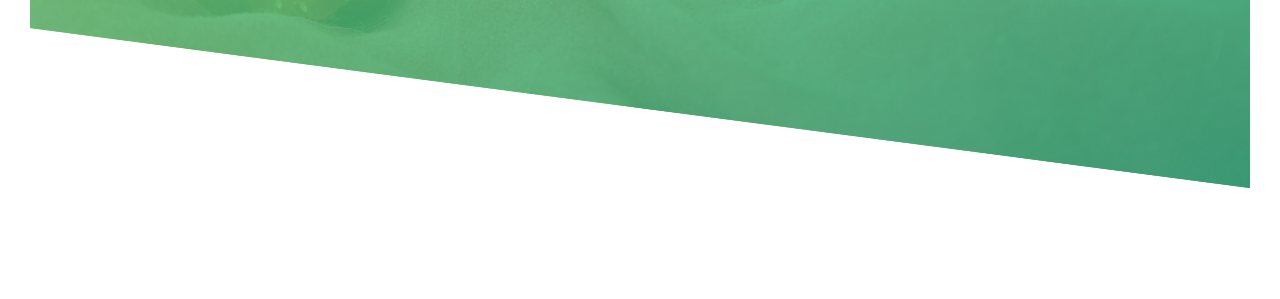
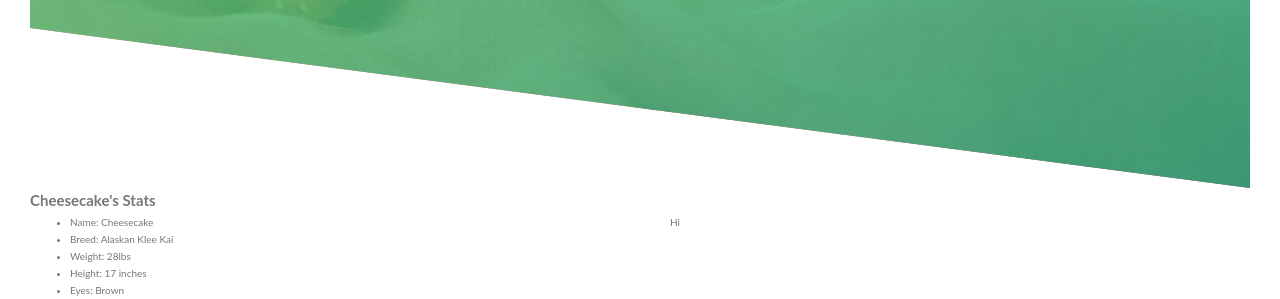
Before and after one commit to redmondchan/cheesecake-css-sass, a PHP site: page / in a window 1280 px wide. Shown: the part 602-901 px from the top of the page. Before the commit the page ends 790 px from the top, so only its background shows below. Run offline with PHP 8.4, Linux system fonts and the light colour scheme.

Commit message:
added in stats

```diff
--- a/css/style.css
+++ b/css/style.css
@@ -99,7 +99,17 @@ body {
   color: #777; }
 
 .row {
-  max-width: 114rem; }
+  max-width: 114rem;
+  margin: 0 auto; }
+  .row:not(:last-child) {
+    margin-bottom: 8rem; }
+  .row [class^="col-"] {
+    float: left; }
+    .row [class^="col-"]:not(:last-child) {
+      margin-right: 6rem; }
+
+.col-1-of-2 {
+  width: calc((100% - 6rem) / 2); }
 
 .header {
   height: 95vh;
--- a/index.html
+++ b/index.html
@@ -29,13 +29,19 @@
 
     <!-- About Section  -->
     <section class="section-about">
-      <h2 class="heading-secondary"></h2>
+      <h2 class="heading-secondary">Cheesecake's Stats</h2>
       <div class="row">
         <div class="col-1-of-2">
-
+          <ul>
+            <li>Name: Cheesecake</li>
+            <li>Breed: Alaskan Klee Kai</li>
+            <li>Weight: 28lbs</li>
+            <li>Height: 17 inches</li>
+            <li>Eyes: Brown</li>
+          </ul>
         </div>
         <div class="col-1-of-2">
-
+          Hi
         </div>
       </div>
     </section>
--- a/sass/layout/_grid.scss
+++ b/sass/layout/_grid.scss
@@ -17,4 +17,5 @@
 
 .col-1-of-2 {
   width: calc((100% - #{$gutter-horizontal}) / 2);
+
 }
```
